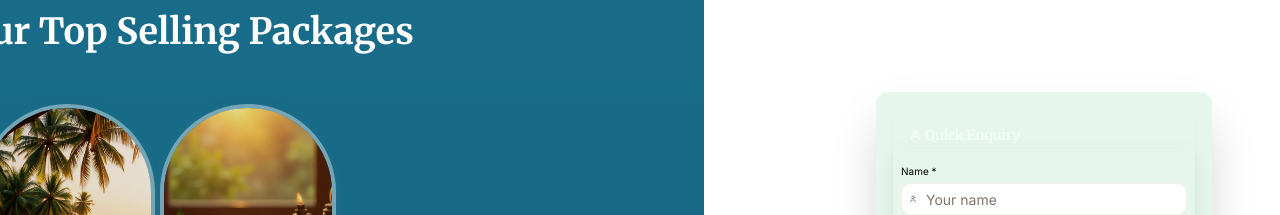
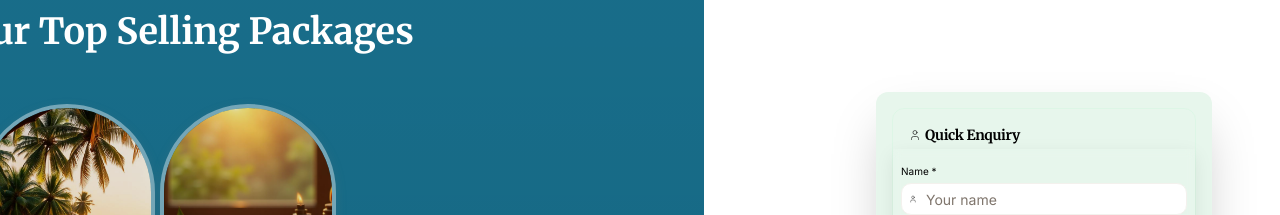
Before and after one commit to unniman123/joshyfinalwebsite, a React (Vite) app: page / in a window 1280 px wide. Shown: the part 900-1115 px from the top of the page. Built offline with nearby package versions, Linux system fonts and the light colour scheme.

Commit message:
chagned tht text color

```diff
--- a/src/components/TourInquiryForm.tsx
+++ b/src/components/TourInquiryForm.tsx
@@ -65,8 +65,8 @@ const TourEnquiryForm = ({
     // Add a subtle defined border so the enquiry form reads as a distinct panel (green theme)
     <Card className="border border-green-200/20 shadow-none w-full bg-transparent">
       <CardHeader className="pb-1">
-        <CardTitle className="text-sm font-semibold text-green-50 flex items-center gap-1">
-          <User className="h-3 w-3 text-white/90" />
+        <CardTitle className="text-sm font-semibold text-black flex items-center gap-1">
+          <User className="h-3 w-3 text-black/60" />
           {title}
         </CardTitle>
       </CardHeader>
```
